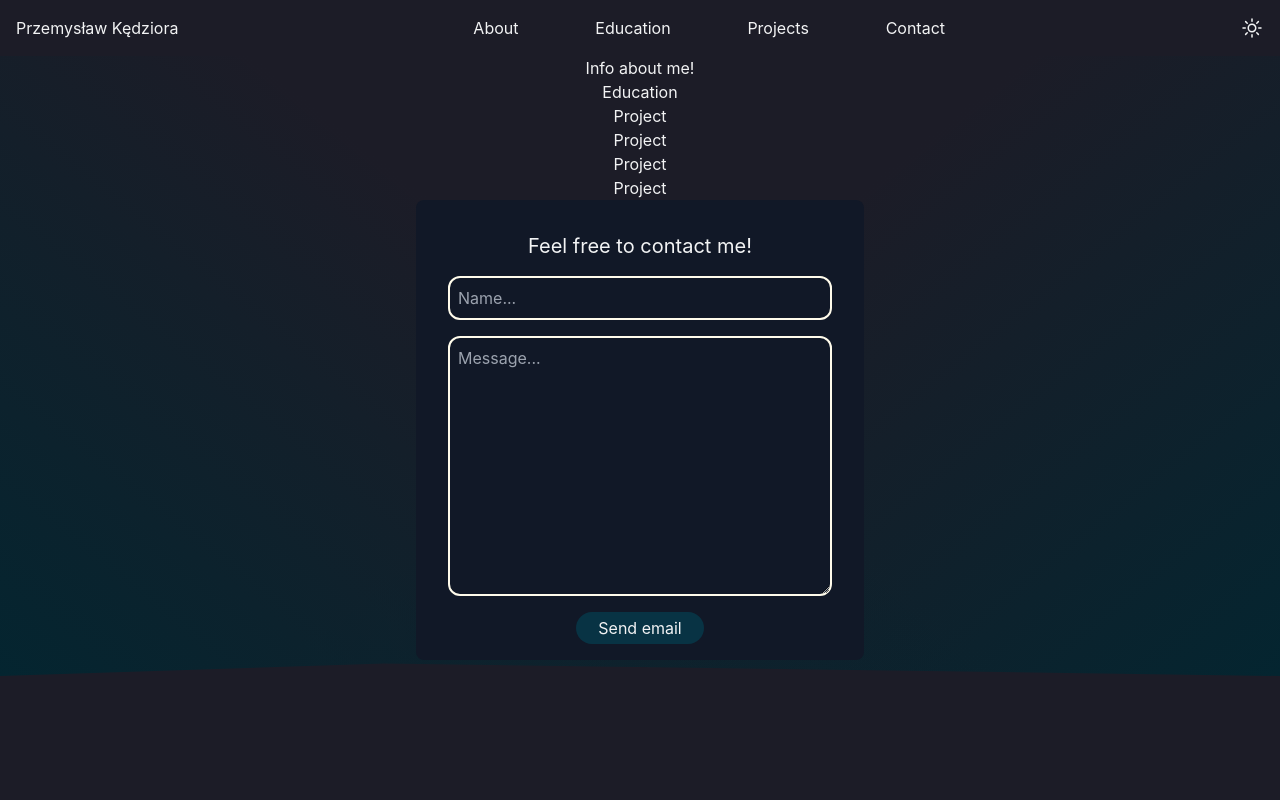
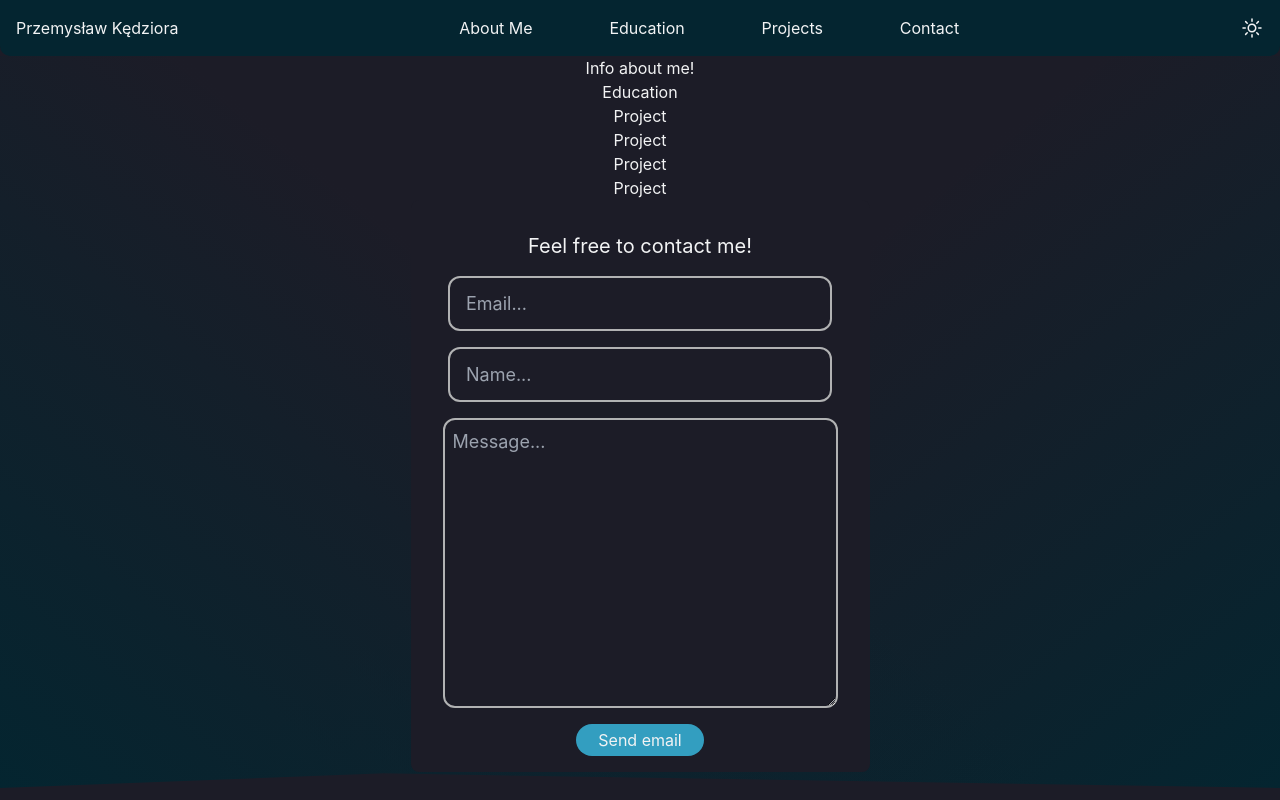
Before and after one commit to PrzemyslawKedziora/przemyslawkedziora, a React (Create React App) app: page / in a window 1280 px wide. Built offline with nearby package versions, Linux system fonts and the light colour scheme.

Commit message:
Style: styling contact component

```diff
--- a/src/App.js
+++ b/src/App.js
@@ -35,7 +35,7 @@ function App() {
   return (
       <ThemeProvider theme={currentTheme}>
     <Body>
-      <Navbar/>
+      <Navbar onThemeToggle={toggleTheme} id='navbar'/>
         <Wrapper>
             <About/>
             <Education/>
--- a/src/components/Contact.js
+++ b/src/components/Contact.js
@@ -1,15 +1,60 @@
+import styled from "styled-components";
+import React from "react";
+
+const ContactContainer = styled.div`
+    background-color: ${({theme}) => theme.background};
+`;
+
+const ContactInput = styled.input`
+    background-color: transparent;
+    border: 2px solid ${({theme}) => theme.textSecondary};
+    outline: none;
+    font-size: 18px;
+    color: ${({theme}) => theme.textPrimary};
+    border-radius: 12px;
+    padding: 12px 16px;
+    transition: 0.2s ease-in-out;
+    &:focus {
+        border: 2px solid ${({theme}) => theme.primary};
+        transition: 0.2s ease-in-out;
+    }
+`;
+
+const ContactArea = styled.textarea`
+    background: transparent;
+    outline: none;
+    border: 2px solid ${({theme}) => theme.textSecondary};
+    color: ${({theme}) => theme.textPrimary};
+    font-size: 18px;
+    transition: 0.2s ease-in-out;
+    &:focus {
+        border: 2px solid ${({theme}) => theme.primary};
+        transition: 0.2s ease-in-out;
+    }
+`;
+
+const ContactButton = styled.button`
+    background:  ${({theme}) => theme.primary};
+
+    &:disabled{
+        background: transparent;
+        color: transparent;
+        cursor: default;
+    }
+`
 const Contact = () => {
     return(
         <>
-            <div className="mb-4 bg-gray-900 px-8 py-4 rounded-lg">
+            <ContactContainer className="mb-4 bg-gray-900 px-8 py-4 rounded-lg" id='contact'>
                 <p className="text-center my-4 text-xl">Feel free to contact me!</p>
                     <form action="" className="flex flex-col items-center justify-center gap-y-4">
-                        <input className="min-w-96 rounded-xl bg-transparent border-amber-50 border-2 p-2" type="text" name="message-sender-name" placeholder="Name..."/>
-                        <textarea className="min-w-96 rounded-xl bg-transparent border-amber-50 border-2 p-2" name="message-text"
-                                  id="message-text" cols="30" rows="10" placeholder="Message..."></textarea>
-                        <button className="bg-cyan-950 rounded-full w-32 h-8" type="submit">Send email</button>
+                        <ContactInput className="min-w-96 rounded-xl p-2" type="text" name="message-sender-email" placeholder="Email..."/>
+                        <ContactInput className="min-w-96 rounded-xl p-2" type="text" name="message-sender-name" placeholder="Name..."/>
+                        <ContactArea className="min-w-96 rounded-xl p-2" name="message-text"
+                                  id="message-text" cols="30" rows="10" placeholder="Message..."></ContactArea>
+                        <ContactButton className="rounded-full w-32 h-8" type="submit">Send email</ContactButton>
                     </form>
-            </div>
+            </ContactContainer>
         </>
     )
 }
--- a/src/components/navbar.js
+++ b/src/components/navbar.js
@@ -1,19 +1,34 @@
 import React, {useContext} from "react";
-import {ThemeContext} from "styled-components";
+import styled, {ThemeContext} from "styled-components";
 
+const NavContainer = styled.div`
+    background: ${({theme}) => theme.cardLight};
+    color: ${({theme}) => theme.textPrimary};
+    border-radius: 0 0 10px 10px;
+`;
 const Navbar = ({onThemeToggle}) => {
     const [isOpen, setIsOpen] = React.useState(false);
     const theme = useContext(ThemeContext);
 
     return (
         <>
-            <div className="flex justify-between p-4">
-                <div>Przemysław Kędziora</div>
+            <NavContainer className="flex justify-between p-4 sticky top-0 z-10">
+                <div>
+                    <a href="#about">Przemysław Kędziora</a>
+                </div>
                 <div className="page-nav flex gap-x-[6vw]">
-                    <p>About</p>
-                    <p>Education</p>
-                    <p>Projects</p>
-                    <p>Contact</p>
+                    <p>
+                        <a href="#about">About Me</a>
+                    </p>
+                    <p>
+                    <a href="#education">Education</a>
+                    </p>
+                    <p>
+                    <a href="#projects">Projects</a>
+                    </p>
+                    <p>
+                        <a href="#contact">Contact</a>
+                    </p>
                 </div>
                 <div className="main-settings">
                     <svg xmlns="http://www.w3.org/2000/svg" fill="none" viewBox="0 0 24 24" strokeWidth={1.5} onClick={onThemeToggle}
@@ -24,7 +39,7 @@ const Navbar = ({onThemeToggle}) => {
                     </svg>
 
                 </div>
-            </div>
+            </NavContainer>
         </>
     );
 };
--- a/src/index.css
+++ b/src/index.css
@@ -1,7 +1,9 @@
 @tailwind base;
 @tailwind components;
 @tailwind utilities;
-
+*{
+  scroll-behavior: smooth;
+}
 body {
   margin: 0;
   font-family: -apple-system, BlinkMacSystemFont, 'Segoe UI', 'Roboto', 'Oxygen',
```
